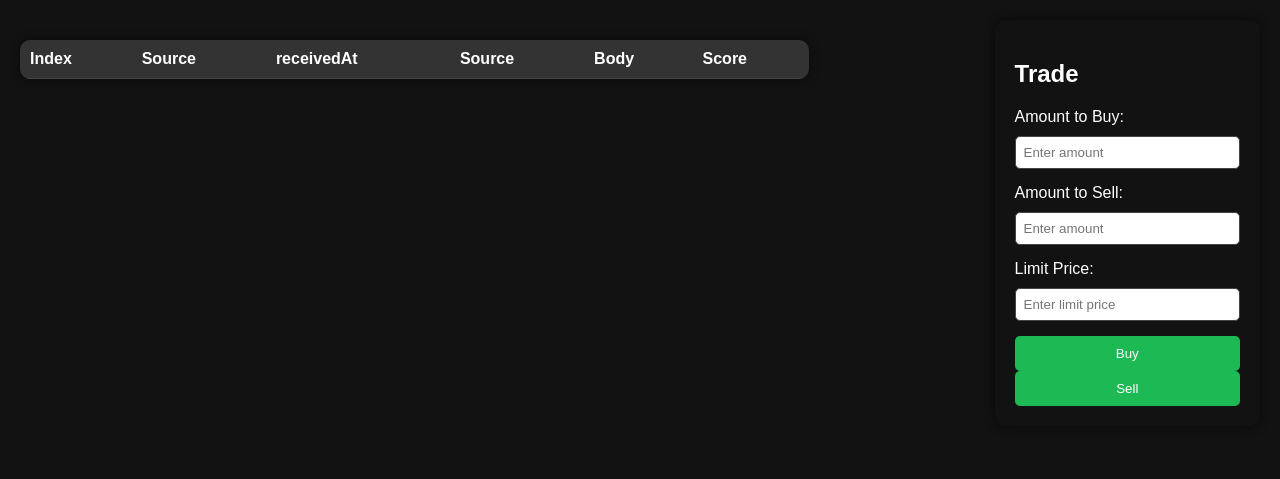
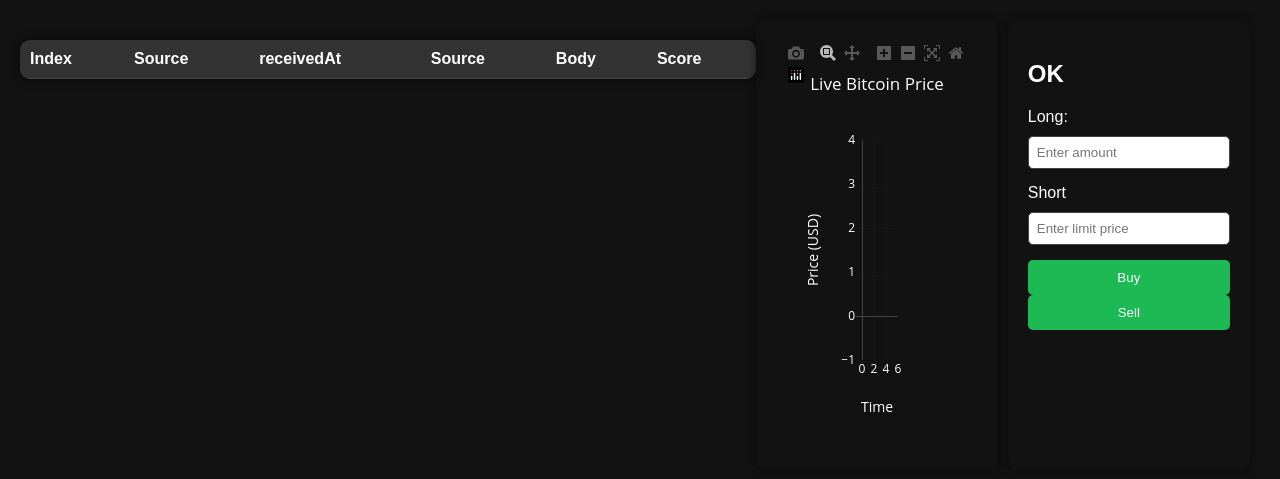
Before and after one commit to seef07/render, a Flask app: template templates/index.html in a window 1280 px wide. Shown: the top 479 px of the page. Run offline with Flask 3, Linux system fonts and the light colour scheme; the template is opened without the code that fills it, so the values that code supplies are empty; parts of the project's set-up code (start-up, migrations or seed data) failed here and were passed over; some libraries are stand-ins or nearby versions.

Commit message:
Added live chart

```diff
--- a/templates/index.html
+++ b/templates/index.html
@@ -58,17 +58,26 @@
             background-color: #333;
         }
         #right-column {
-    width: 40%; /* Adjust the width as needed */
+    width: 48%;
     display: flex;
-    flex-direction: column;
-    align-items: flex-end; /* Align to the right */
+    flex-wrap: wrap;
 }
-
-#trading {
+#trading,
+#trading2,
+#trading3 {
     border-radius: 10px;
     box-shadow: 0 0 10px rgba(0, 0, 0, 0.5);
     padding: 20px;
-    width: 50%;
+    width: 48%;
+    margin-bottom: 10px; /* Adjust the margin-bottom as needed */
+    box-sizing: border-box;
+    height: 450px !important;
+    margin-right: 2%;
+}
+
+#trading3 {
+    width: 100%;
+    margin-right: 0;
 }
 
 form {
@@ -96,6 +105,9 @@ button {
     border-radius: 5px;
     cursor: pointer;
 }
+#liveChart {
+            max-height: 400px;
+        }
 
     </style>
 </head>
@@ -128,15 +140,20 @@ button {
 
         <div id="right-column">
             <div id="trading">
-                <h2>Trade</h2>
+
+
+
+                    <div id="liveChart"></div>
+
+            </div>
+            <div id="trading2">
+                <h2>OK</h2>
                 <form>
-                    <label for="buyAmount">Amount to Buy:</label>
-                    <input type="number" id="buyAmount" placeholder="Enter amount">
+                    <div id="livePrice"></div>
+                    <label for="sellAmount">Long:</label>
+                    <input type="number" id="longAmount" placeholder="Enter amount">
 
-                    <label for="sellAmount">Amount to Sell:</label>
-                    <input type="number" id="sellAmount" placeholder="Enter amount">
-
-                    <label for="limitPrice">Limit Price:</label>
+                    <label for="limitPrice">Short</label>
                     <input type="number" id="limitPrice" placeholder="Enter limit price">
 
                     <button type="button" onclick="buy()">Buy</button>
@@ -165,6 +182,24 @@ button {
     </script>
       <script>
         document.addEventListener('DOMContentLoaded', function () {
+            var chartDiv = document.getElementById('liveChart');
+    var chartData = [{
+        x: [],
+        y: [],
+        type: 'line',
+        mode: 'lines+markers',
+        line: { color: '#1DB954' },
+    }];
+    var layout = {
+        title: 'Live Bitcoin Price',
+        xaxis: { title: 'Time' },
+        yaxis: { title: 'Price (USD)' },
+        paper_bgcolor: '#121212',  // Background color for the chart area
+        plot_bgcolor: '#121212',   // Background color for the plot area
+        font: { color: '#fff' }    // Font color
+    };
+    Plotly.newPlot(chartDiv, chartData, layout);
+
     var socket = io.connect('http://' + document.domain + ':' + location.port);
 
     // Check if the Socket.IO connection is open
@@ -177,6 +212,23 @@ button {
             var livePriceElement = document.getElementById('livePrice');
             livePriceElement.textContent = 'Live Price: ' + data.p;
             console.log('Received updateSensorData:', data);
+
+            var timestamp = new Date().toLocaleTimeString();
+            var price = parseFloat(data.p);
+
+        // Update the chart data
+        chartData[0].x.push(timestamp);
+        chartData[0].y.push(price);
+
+        // Keep only the last 50 data points
+        if (chartData[0].x.length > 50) {
+            chartData[0].x.shift();
+            chartData[0].y.shift();
+        }
+
+        // Update the Plotly chart
+        Plotly.update(chartDiv, chartData, layout);
+
         });
 
         socket.on('reload', function() {
```
